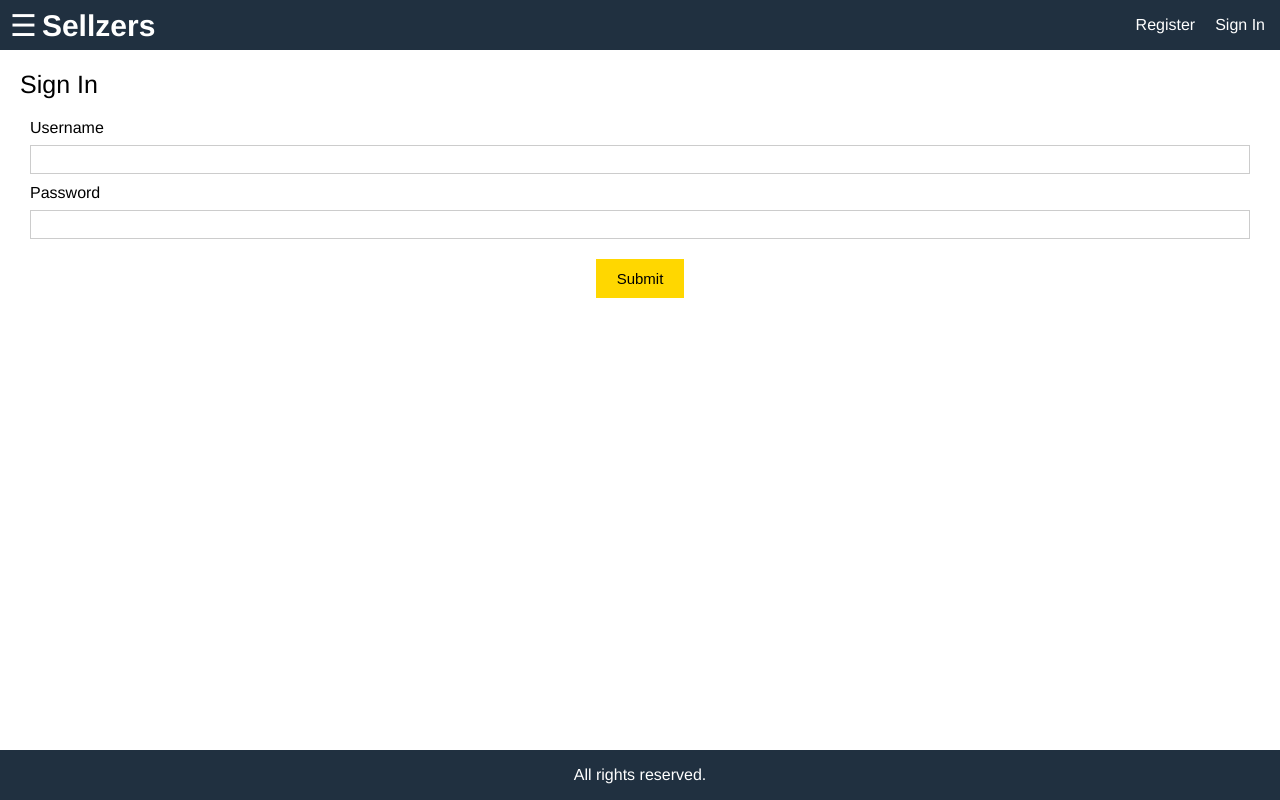
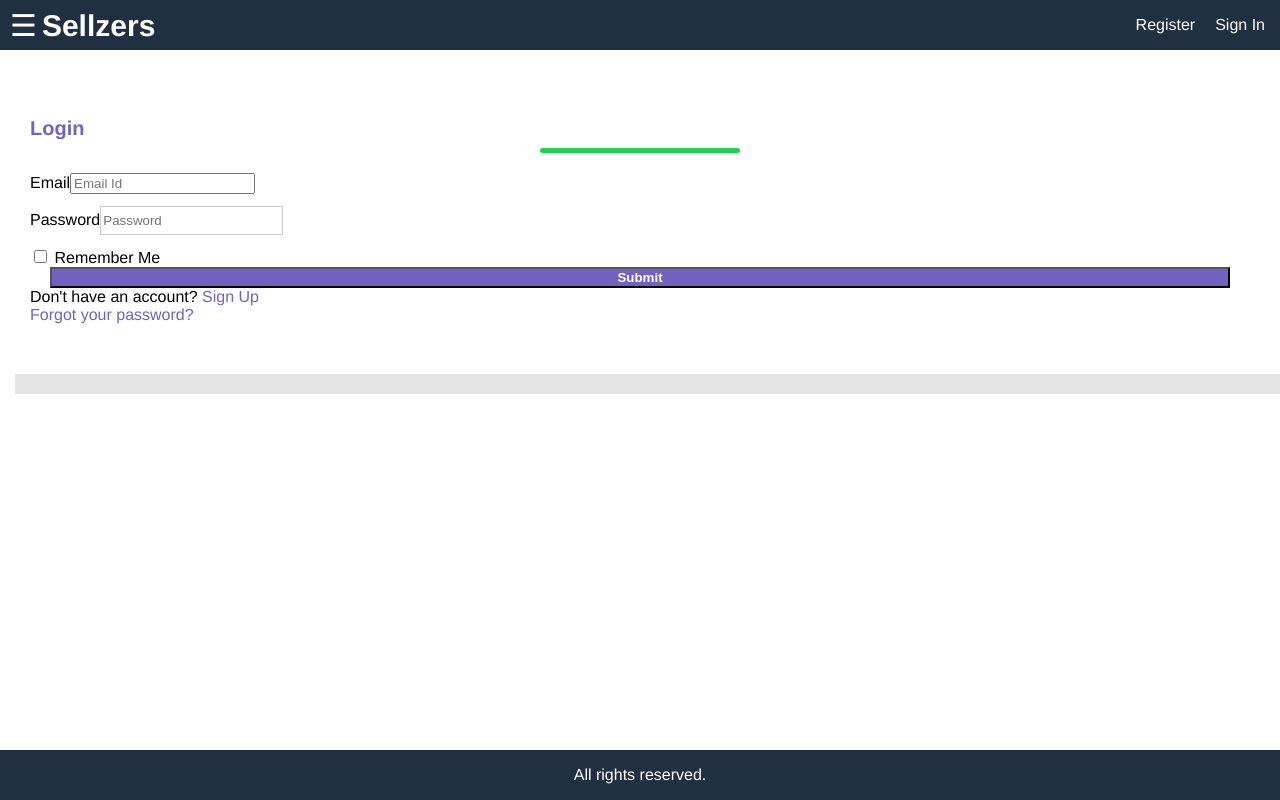
Before and after one commit to hudaabbas/sellzer_ecommerce_microservice, a React (Create React App) app in the folder webapp/: page /signin in a window 1280 px wide. Built offline with nearby package versions, Linux system fonts and the light colour scheme.

Commit message:
linking login service (undefined error)

```diff
--- a/webapp/package.json
+++ b/webapp/package.json
@@ -14,6 +14,7 @@
     "react-redux": "^7.2.6",
     "react-router-dom": "^5.3.0",
     "react-scripts": "5.0.0",
+    "reactstrap": "^9.0.1",
     "redux": "^4.1.2",
     "redux-store": "0.0.0",
     "web-vitals": "^2.1.4"
--- /dev/null
+++ b/webapp/src/Login.css
@@ -0,0 +1,94 @@
+@import url("//netdna.bootstrapcdn.com/font-awesome/4.0.3/css/font-awesome.css");
+.login-block{
+
+background: #7261be; /* fallback for old browsers */
+
+background: -webkit-linear-gradient(to bottom, #FFB88C, #7261be); /* Chrome 10-25, Safari 5.1-6 */
+
+background: linear-gradient(to bottom, #FFB88C, #7261be); /* W3C, IE 10+/ Edge, Firefox 16+, Chrome 26+, Opera 12+, Safari 7+ */
+
+float:left;
+
+width:100%;
+
+padding : 50px 0;
+
+}
+
+.banner-sec{background:url(https://static.pexels.com/photos/33972/pexels-photo.jpg) no-repeat left bottom; background-size:cover; min-height:500px; border-radius: 0 10px 10px 0; padding:0;}
+
+.container{background:#fff; border-radius: 0px; box-shadow:15px 20px 0px rgba(0,0,0,0.1);}
+
+.carousel-inner{border-radius:0 10px 10px 0;}
+
+.carousel-caption{text-align:left; left:5%;}
+
+.login-sec{padding: 50px 30px; position:relative;}
+
+.login-sec .copy-text{position:absolute; width:80%; bottom:20px; font-size:13px; text-align:center;}
+
+.login-sec .copy-text i{color:#9286c7;}
+
+.login-sec .copy-text a{color:#7261be;}
+
+.login-sec h2{margin-bottom: 20px;
+
+font-weight: bold;
+
+font-size: 20px;
+
+color: #7261be;}
+
+.login-sec h2:after{content:" "; width:200px; height:5px;background: #25cf53;
+
+display: block;
+
+margin-top: 8px; border-radius:3px; margin-left:auto;margin-right:auto}
+
+.btn-login{background: #7261be; color:#fff; font-weight:600;width: 100%;}
+
+.banner-text{width:70%; position:absolute; bottom:40px; padding-left:20px;}
+
+.banner-text h2{color:#fff; font-weight:600;}
+
+.banner-text h2:after{content:" "; width:100px; height:5px; background:#FFF; display:block; margin-top:20px; border-radius:3px;}
+
+.banner-text p{color:#fff;}
+
+.login_container {
+
+padding: 0 2rem;
+
+}
+
+.linka{
+
+color:#7261be !important;
+
+padding:0px !important;
+
+}
+
+.linka:hover{
+
+color:#7261be !important;
+
+padding:0px !important;
+
+}
+
+.errorMsg {
+
+color: #cc0000;
+
+margin-bottom: 12px;
+
+}
+
+.sucessMsg {
+
+color: #6B8E23;
+
+margin-bottom: 10px;
+
+}
--- /dev/null
+++ b/webapp/src/Screens/Login.js
@@ -0,0 +1,93 @@
+import React, { useEffect, useState } from 'react';
+import { Link } from 'react-router-dom';
+import { useSelector, useDispatch } from 'react-redux';
+// import { signin } from '../Actions/userActions';
+import ReactDOM from "react-dom";
+import database from "../tmpUserInfo";
+import LoginService from '../Services/LoginService';
+
+class Signin extends React.Component{
+
+  constructor(props){
+    // React States
+    super(props)
+    this.state = {
+        users:[],
+        errorMessages: {
+          name: "",
+          message: ""
+        },
+        isSubmitted: false
+    }
+  }
+
+  render(){
+
+    const handleSubmit = (event) => {
+      //Prevent page reload
+      // event.preventDefault();
+
+      var { uname, pass } = document.forms[0];
+
+      // Find user login info
+      LoginService.getEmail(uname.value).then((response) => {
+        console.log(response.data);
+        this.setState({ users: response.data})
+      });
+      //const userData = database.find((user) => user.username === uname.value);
+
+      // Compare user info
+      if (this.state.users != null) {
+        if (this.state.users.password !== pass.value) {
+          // Invalid password
+          this.setState({errorMessages:{ name: "pass", message: "invalid password" }});
+        } else {
+          this.setState({isSubmitted: true});
+        }
+      } else {
+        // Username not found
+        this.setState({errorMessages:{ name: "uname", message: "invalid email" }});
+      }
+    };
+
+    // Generate JSX code for error message
+    const renderErrorMessage = (name) =>
+      name === this.state.errorMessages.name && (
+        <div className="error">{this.state.errorMessages.message}</div>
+      );
+
+    // JSX code for login form
+    const renderForm = (
+      <div className="form">
+        <form onSubmit={handleSubmit}>
+          <div className="input-container">
+            <label>Email </label>
+            <input type="text" name="uname" required />
+            {renderErrorMessage("uname")}
+          </div>
+          <div className="input-container">
+            <label>Password </label>
+            <input type="password" name="pass" required />
+            {renderErrorMessage("pass")}
+          </div>
+          <div className="button-container">
+            <input type="submit" />
+          </div>
+        </form>
+      </div>
+    );
+
+    return (
+      <div className="signin">
+        <div className="login-form">
+          <div className="title">Sign In</div>
+          {this.state.isSubmitted ? <div>User is successfully logged in</div> : renderForm}
+        </div>
+
+
+        </div>
+
+    );
+  }
+}
+export default SigninScreen;
--- a/webapp/src/Screens/ProductScreen.js
+++ b/webapp/src/Screens/ProductScreen.js
@@ -30,9 +30,11 @@ class ProductScreen extends React.Component {
 
                 {<div className='details'>
                     <div className='details-image'>
+                        <img className="product-image" src={this.state.products.imageId} alt="product"></img>
+                        {/* if(this.state.products.imageId != null)
                         <video width="820" height="540" loop autoplay="autoplay">
-                            <source src="https://static.nike.com/a/videos/q_90,vc_vp9/d0f7de5f-a845-4614-9b89-9b9455714b0d/video.webm" type="video/mp4"/>
-                        </video>
+                             <source src="https://static.nike.com/a/videos/q_90,vc_vp9/d0f7de5f-a845-4614-9b89-9b9455714b0d/video.webm" type="video/mp4"/>
+                        </video>                 */}
                     </div>
                     <div className='details-info'>
                         <ul>
--- a/webapp/src/Screens/SigninScreen.js
+++ b/webapp/src/Screens/SigninScreen.js
@@ -1,91 +1,150 @@
-import React, { useEffect, useState } from 'react';
-import { Link } from 'react-router-dom';
-import { useSelector, useDispatch } from 'react-redux';
-// import { signin } from '../Actions/userActions';
-import ReactDOM from "react-dom";
-import database from "../tmpUserInfo";
+import React, { Component } from 'react';
+import {Redirect, Link, router } from 'react-router-dom';
+import {Button, Form, FormGroup, Label, Input} from 'reactstrap';
+import './../Login.css';
+import LoginService from '../Services/LoginService';
+import axios from 'axios';
 
-function SigninScreen(){
-  // React States
-  const [errorMessages, setErrorMessages] = useState({});
-  const [isSubmitted, setIsSubmitted] = useState(false);
-
-  // User Login info
-
-  const errors = {
-    uname: "invalid username",
-    pass: "invalid password"
-  };
-
-  const handleSubmit = (event) => {
-    //Prevent page reload
-    // event.preventDefault();
-
-    var { uname, pass } = document.forms[0];
-
-    // Find user login info
-    const userData = database.find((user) => user.username === uname.value);
-
-    // Compare user info
-    if (userData) {
-      if (userData.password !== pass.value) {
-        // Invalid password
-        setErrorMessages({ name: "pass", message: errors.pass });
-      } else {
-        setIsSubmitted(true);
-      }
-    } else {
-      // Username not found
-      setErrorMessages({ name: "uname", message: errors.uname });
-    }
-  };
-
-  // Generate JSX code for error message
-  const renderErrorMessage = (name) =>
-    name === errorMessages.name && (
-      <div className="error">{errorMessages.message}</div>
-    );
-
-  // JSX code for login form
-  const renderForm = (
-    <div className="form">
-      <form onSubmit={handleSubmit}>
-        <div className="input-container">
-          <label>Username </label>
-          <input type="text" name="uname" required />
-          {renderErrorMessage("uname")}
-        </div>
-        <div className="input-container">
-          <label>Password </label>
-          <input type="password" name="pass" required />
-          {renderErrorMessage("pass")}
-        </div>
-        <div className="button-container">
-          <input type="submit" />
-        </div>
-        {/* <div className='back-2-result'>
-        <Link to="/">New to Sellzers?</Link>
-        </div> */}
-       {/* <Link to="/">Back to results</Link> <Link to="/"/> */}
-
-      </form>
-
-    </div>
-  );
-
-  return (
-    <div className="signin">
-      <div className="login-form">
-        <div className="title">Sign In</div>
-        {isSubmitted ? <div>User is successfully logged in</div> : renderForm}
-      </div>
+export default class SigninScreen extends Component {
 
 
-      </div>
-
-  );
+constructor(props) {
+  super(props);
+  this.state={
+    email: '',
+    password:'',
+    errors: {},
+    users: []
+  }
+  this.handleChangeEmail = this.handleChangeEmail.bind(this);
+  this.handleChangePassword = this.handleChangePassword.bind(this);
+  this.submituserRegistrationForm = this.submituserRegistrationForm.bind(this);
 }
 
-const rootElement = document.getElementById("root");
-ReactDOM.render(<SigninScreen />, rootElement);
-export default SigninScreen;
+handleChangeEmail(e) {
+  this.setState({email:e.target.value});
+}
+
+handleChangePassword(e) {
+  this.setState({password:e.target.value});
+}
+
+submituserRegistrationForm(e) {
+  e.preventDefault();
+  if (this.validateForm()) {
+    var data={
+      "user_email":this.state.email,
+      "password":this.state.password
+    }
+    console.log(data);
+    LoginService.getEmail(this.state.email).then((response) => {
+      console.log(response.data);
+      this.setState({
+        users: response.data
+      });
+      if(response.data.success){
+        localStorage.setItem("u_code", encodeURIComponent(JSON.stringify(response.data.data)));
+        localStorage.setItem('is_done', true);
+        window.location.href = "/";
+        console.log("Login successfull");
+      }else{
+        alert(response.data.message);
+      }
+    }).catch(function (error) {
+      console.log(error);
+    });
+
+    console.log(this.state);
+  }
+}
+
+validateForm() {
+  let errors = {};
+  let formIsValid = true;
+  if (!this.state.email) {
+    formIsValid = false;
+    errors["email"] = "Please enter your email-ID.";
+  }
+
+  if (typeof this.state.email !== "undefined") {
+    //regular expression for email validation
+    var pattern = new RegExp(/^(("[\w-\s]+")|([\w-]+(?:\.[\w-]+)*)|("[\w-\s]+")([\w-]+(?:\.[\w-]+)*))(@((?:[\w-]+\.)*\w[\w-]{0,66})\.([a-z]{2,6}(?:\.[a-z]{2})?)$)|(@\[?((25[0-5]\.|2[0-4][0-9]\.|1[0-9]{2}\.|[0-9]{1,2}\.))((25[0-5]|2[0-4][0-9]|1[0-9]{2}|[0-9]{1,2})\.){2}(25[0-5]|2[0-4][0-9]|1[0-9]{2}|[0-9]{1,2})\]?$)/i);
+    if (!pattern.test(this.state.email)) {
+    formIsValid = false;
+    errors["email"] = "Please enter valid email-ID.";
+    }
+
+  }
+
+  if (!this.state.password) {
+    formIsValid = false;
+    errors["password"] = "Please enter your password.";
+  }
+
+  if (typeof this.state.password !== "undefined") {
+    // if (!this.state.password.match(/^.*(?=.{8,})(?=.*\d)(?=.*[a-z])(?=.*[A-Z])(?=.*[@#$%&]).*$/)) {
+    // //   formIsValid = false;
+    // //   errors["password"] = "*Please enter secure and strong password.";
+    // // }
+    // console.log(this.state.user);
+    // if(!this.state.user){
+    //   formIsValid = false;
+    //   errors["password"] = "Invalid password or username. Please try again.";
+    // } else{
+    //   if (this.state.password !== this.state.user.password) {
+    //     formIsValid = false;
+    //     errors["password"] = "Invalid password or username. Please try again.";
+    //   }
+    // }
+  }
+
+  this.setState({
+    errors: errors
+  });
+
+  return formIsValid;
+}
+
+render() {
+return (
+  <div>
+    <div className="container">
+      <div className="row">
+        <div className="col-md-4 login-sec">
+          <h2 className="text-center">Login</h2>
+          <Form method="post" name="userRegistrationForm" onSubmit= {this.submituserRegistrationForm} >
+              <FormGroup>
+              <Label for="exampleEmail">Email</Label>
+              <Input type="email" name="email" id="exampleEmail" value={this.state.email} onChange={this.handleChangeEmail} placeholder="Email Id" />
+              <div className="errorMsg">{this.state.errors.email}</div>
+            </FormGroup>
+            <FormGroup>
+              <Label for="examplePassword">Password</Label>
+              <Input type="password" name="password" id="examplePassword" value={this.state.password} onChange={this.handleChangePassword} placeholder="Password" />
+              <div className="errorMsg">{this.state.errors.password}</div>
+            </FormGroup>
+            <FormGroup check>
+              <Label check>
+                <Input type="checkbox" />{' '}
+                Remember Me
+              </Label>
+            </FormGroup>
+            <div className="d-flex justify-content-center mt-3 login_container">
+              <Button type="submit" className="btn btn-login">Submit</Button>
+            </div>
+            <div className="mt-4">
+              <div className="d-flex justify-content-center links">
+                Don't have an account? <Link href="/signup" to="/signup" className="linka">Sign Up</Link>
+              </div>
+              <div className="d-flex justify-content-center links">
+                <a className="linka">Forgot your password?</a>
+              </div>
+            </div>
+          </Form>
+        </div>
+      </div>
+    </div>
+  </div>
+  )
+}
+}
--- /dev/null
+++ b/webapp/src/Services/LoginService.js
@@ -0,0 +1,31 @@
+import axios from 'axios'
+
+
+class LoginService {
+    getUser(id){
+        axios.defaults.headers.post['Access-Control-Allow-Origin'] = '*';
+
+        return axios({
+            method: 'get',
+            url: 'http://localhost:9000/logins/' + id,
+            withCredentials: false,
+            headers: {
+                'Access-Control-Allow-Origin':'*',
+                'Content-Type': 'application/json;charset=UTF-8',
+            }
+        });
+    }
+    getEmail(email){
+        return axios({
+            method: 'get',
+            url: 'http://localhost:9000/logins/email/' + email,
+            withCredentials: false,
+            headers: {
+                'Access-Control-Allow-Origin':'*',
+                'Content-Type': 'application/json',
+            }
+        });
+    }
+}
+
+export default new LoginService();
```
Also changed, not shown: 1 other file (tests, documents, lock files or other folders).
